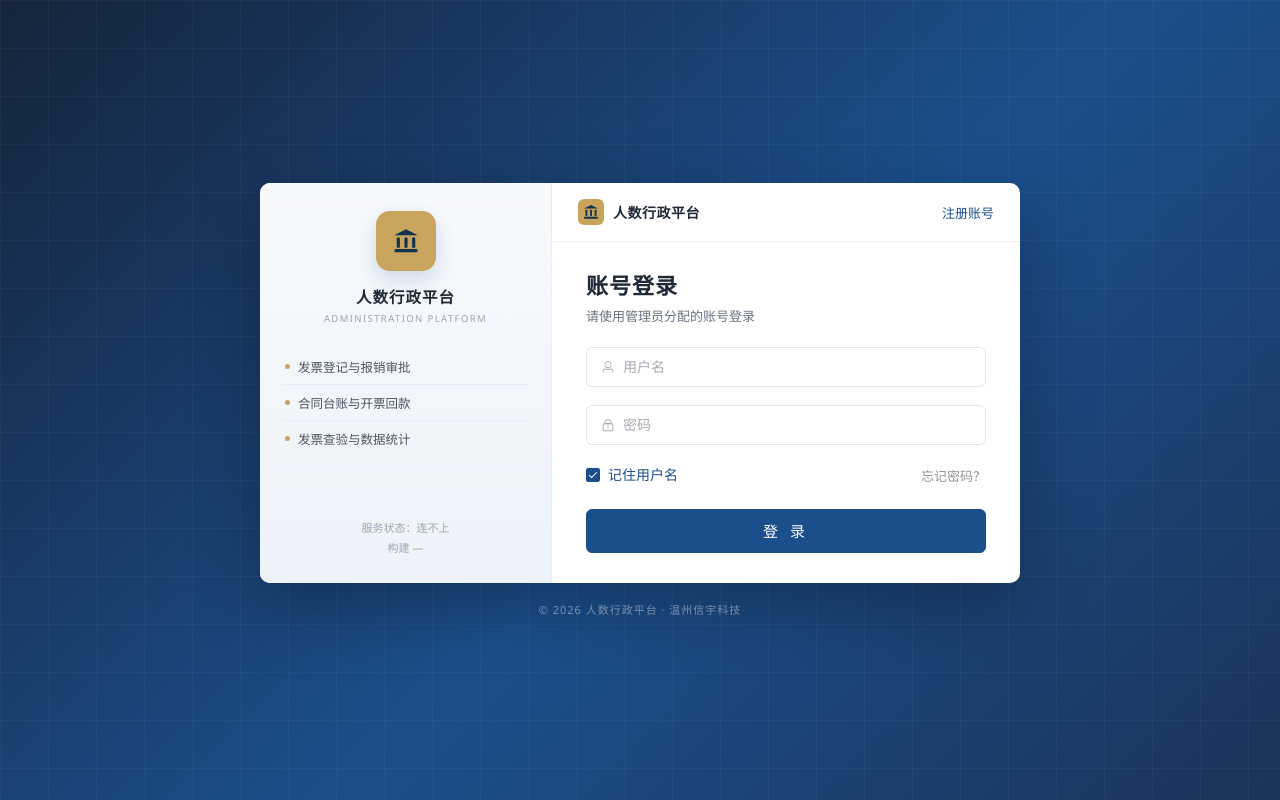
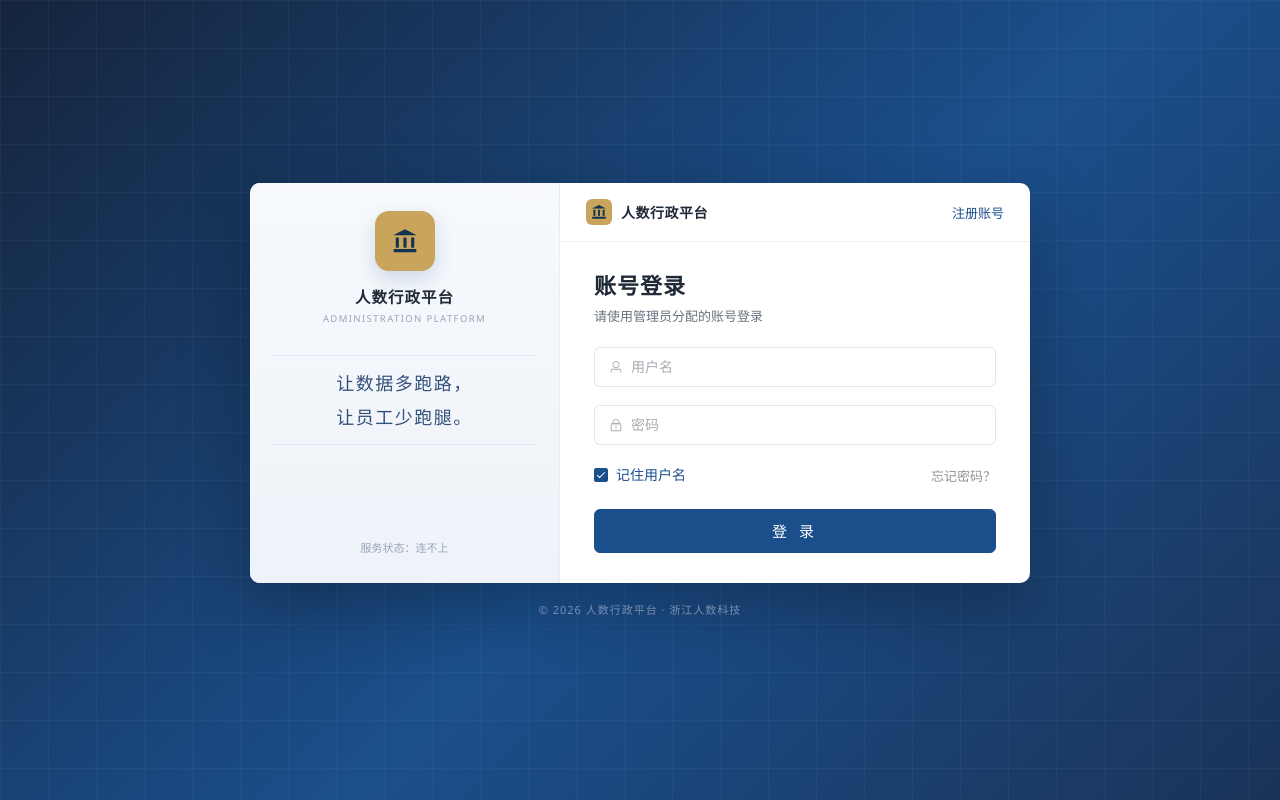
Before and after one commit to 3388981860/Personnel-Invoice-Registration-System, a Vue app in the folder 前端/: page /login in a window 1280 px wide. Built offline with nearby package versions, Linux system fonts and the light colour scheme; no server answers.

Commit message:
feat: 登录页新增标语轮播和浙江人数科技版权
新增登录页标语每5秒自动切换淡入淡出效果
更新登录页版权方为浙江人数科技
调整登录卡宽度和右侧品牌栏宽度
新增标语切换动画样式

```diff
--- a/前端/src/styles/main.css
+++ b/前端/src/styles/main.css
@@ -357,7 +357,7 @@ body {
 .login-card {
   position: relative; z-index: 2;
   display: flex;
-  width: 100%; max-width: 760px;
+  width: 100%; max-width: 780px;
   background: #fff;
   border-radius: 10px; overflow: hidden;
   box-shadow: 0 24px 70px rgba(0, 0, 0, .28);
@@ -416,7 +416,7 @@ body {
 
 /* ---- 左：品牌（浅色，跟右栏连成一张卡） ---- */
 .login-right {
-  flex: 0 0 292px;
+  flex: 0 0 310px;
   display: flex; flex-direction: column;
   background: linear-gradient(180deg, #F7F9FC 0%, #EEF3F9 100%);
   border-right: 1px solid #E8EDF3;
@@ -443,6 +443,22 @@ body {
   font-size: 9.5px; letter-spacing: 1.4px;
   color: #9AA6B6; margin-top: -4px;
 }
+/* 标语切换：淡入淡出 */
+.slogan-enter-active, .slogan-leave-active { transition: opacity .35s ease, transform .35s ease; }
+.slogan-enter-from { opacity: 0; transform: translateY(6px); }
+.slogan-leave-to { opacity: 0; transform: translateY(-6px); }
+.qr-slogan {
+  min-height: 76px;                 /* 两行的高度，切换时不跳 */
+  margin-top: 22px;
+  display: flex; align-items: center; justify-content: center;
+  font-size: 18px; letter-spacing: 1.5px;
+  color: #33507A; line-height: 1.9;
+  padding: 10px 4px;
+  border-top: 1px solid #E3EAF4;
+  border-bottom: 1px solid #E3EAF4;
+  width: 100%; text-align: center;
+}
+.slogan-lines > div { display: block; text-align: center; white-space: nowrap; }
 .qr-list {
   list-style: none; margin: 16px 0 0; padding: 0; width: 100%;
   text-align: left;
@@ -470,7 +486,7 @@ body {
 }
 
 /* 窄屏：右边收起来 */
-@media (max-width: 820px) {
+@media (max-width: 840px) {
   .login-right { display: none; }
   .login-card { max-width: 420px; }
   .login-form { padding: 22px 24px 26px; }
--- a/前端/src/views/LoginView.vue
+++ b/前端/src/views/LoginView.vue
@@ -16,15 +16,16 @@
           <div class="qr-title">人数行政平台</div>
           <div class="qr-sub">ADMINISTRATION PLATFORM</div>
 
-          <ul class="qr-list">
-            <li>发票登记与报销审批</li>
-            <li>合同台账与开票回款</li>
-            <li>发票查验与数据统计</li>
-          </ul>
+          <div class="qr-slogan">
+            <transition name="slogan" mode="out-in">
+              <div :key="sloganIdx" class="slogan-lines">
+                <div v-for="(line, i) in sloganLines" :key="i">{{ line }}</div>
+              </div>
+            </transition>
+          </div>
 
           <div class="qr-foot">
             <span>服务状态：{{ statusText }}</span>
-            <span>构建 {{ build }}</span>
           </div>
         </div>
       </div>
@@ -107,12 +108,12 @@
 
     </div>
 
-    <div class="login-copy">© 2026 人数行政平台 · 温州信宇科技</div>
+    <div class="login-copy">© {{ year }} 人数行政平台 · 浙江人数科技</div>
   </div>
 </template>
 
 <script setup>
-import { onMounted, reactive, ref } from 'vue'
+import { computed, onBeforeUnmount, onMounted, reactive, ref } from 'vue'
 import { useRoute, useRouter } from 'vue-router'
 import { ElMessage } from 'element-plus'
 import { User, Lock } from '@element-plus/icons-vue'
@@ -122,6 +123,20 @@ import { loadMe, state } from '../store'
 const router = useRouter()
 const route = useRoute()
 
+const year = new Date().getFullYear()
+
+/** 登录页标语，每 5 秒换一句 */
+/** 登录页标语，每句固定两行，每 5 秒换一句 */
+const slogans = [
+  ['让数据多跑路，', '让员工少跑腿。'],
+  ['数字赋能效率，', '科技驱动未来。'],
+  ['精于业，简于行，', '让每一次审批都高效流转。'],
+  ['数据创造价值，', '协同成就卓越。']
+]
+const sloganIdx = ref(0)
+
+const sloganLines = computed(() => slogans[sloganIdx.value] || [])
+let sloganTimer = null
 const mode = ref('login')
 const loading = ref(false)
 const error = ref('')
@@ -135,6 +150,11 @@ const build = ref(state.build || '—')
 const REMEMBER_KEY = 'invoice-last-user'
 
 onMounted(async () => {
+  // 标语轮播
+  sloganTimer = setInterval(() => {
+    sloganIdx.value = (sloganIdx.value + 1) % slogans.length
+  }, 5000)
+
   // 记住上次登录的用户名
   try {
     const last = localStorage.getItem(REMEMBER_KEY)
@@ -152,6 +172,10 @@ onMounted(async () => {
   } catch (e) {
     statusText.value = '连不上'
   }
+})
+
+onBeforeUnmount(() => {
+  if (sloganTimer) clearInterval(sloganTimer)
 })
 
 /** 忘了密码：系统里没有自助重置，只能找管理员 */
```
Also changed, not shown: 22 other files (tests, documents, lock files or other folders).
